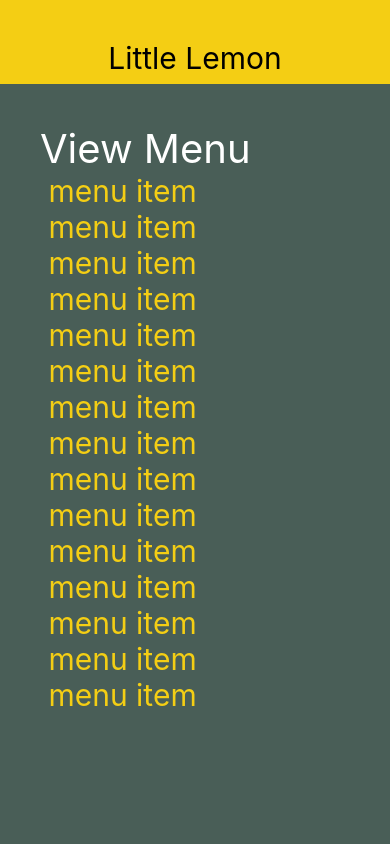
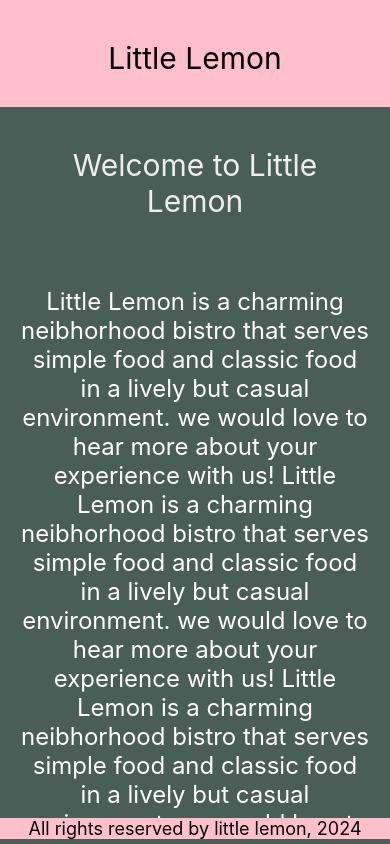
Before and after one commit to Hussain-hamim/Taskly, a React Native app: screen / in a window 390 px wide. Built offline with nearby package versions, Linux system fonts and the light colour scheme.

Commit message:
exercise of styling

```diff
--- a/App.js
+++ b/App.js
@@ -11,9 +11,9 @@ export default function App() {
   return (
     <View style={styles.container}>
       <Header />
-      <MenuItems />
-      {/* <WelcomeScreen /> */}
-      {/* <Footer /> */}
+      {/* <MenuItems /> */}
+      <WelcomeScreen />
+      <Footer />
       <StatusBar style="auto" />
     </View>
   );
--- a/components/Footer.js
+++ b/components/Footer.js
@@ -14,7 +14,8 @@ export default function Footer() {
 const footerStyles = StyleSheet.create({
   container: {
     marginBottom: 5,
-    backgroundColor: "#F4CE14",
+    // backgroundColor: "#F4CE14",
+    backgroundColor: "pink",
   },
   footerText: {
     fontSize: 18,
--- a/components/Header.js
+++ b/components/Header.js
@@ -16,8 +16,9 @@ export default function Header() {
 
 const headerStyles = StyleSheet.create({
   container: {
-    flex: 0.1,
-    backgroundColor: "#F4CE14",
+    flex: 0.15,
+    // backgroundColor: "#F4CE14",
+    backgroundColor: "pink",
   },
   headerText: {
     paddingTop: 40,
```
